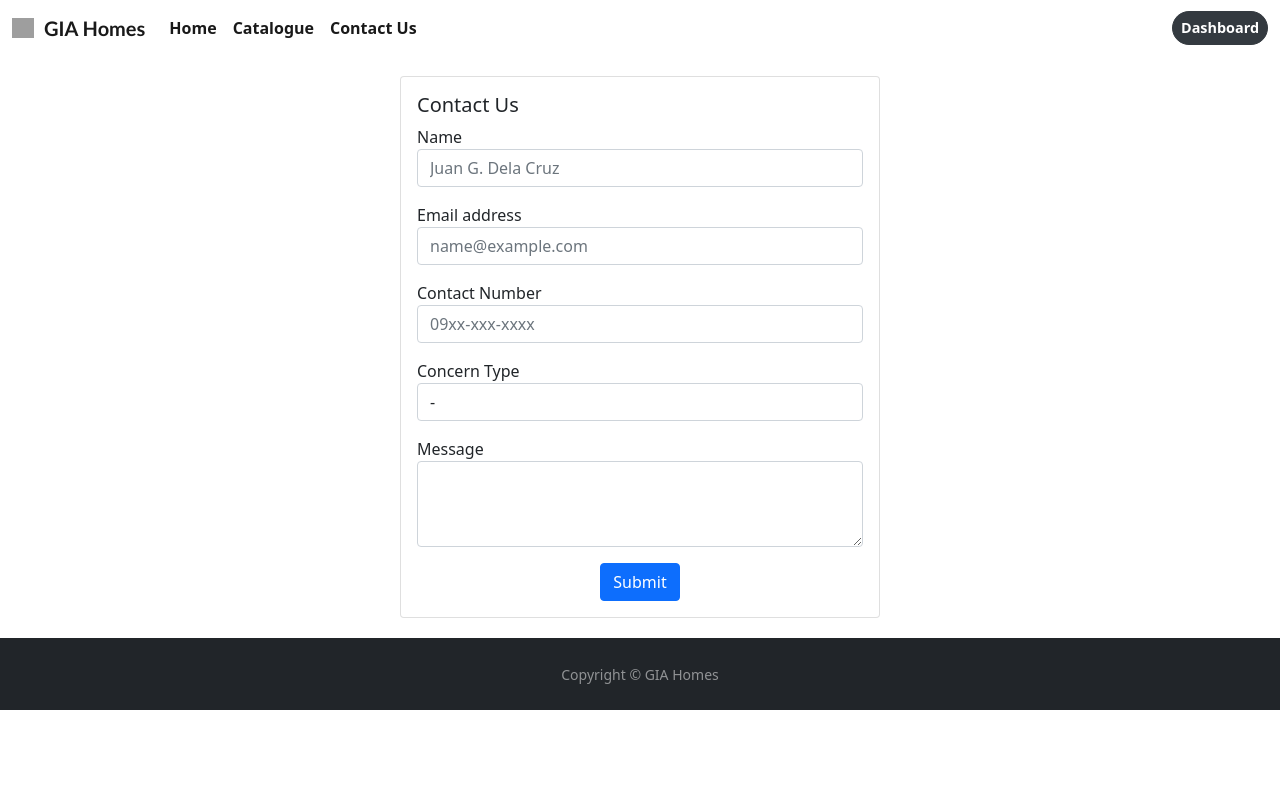
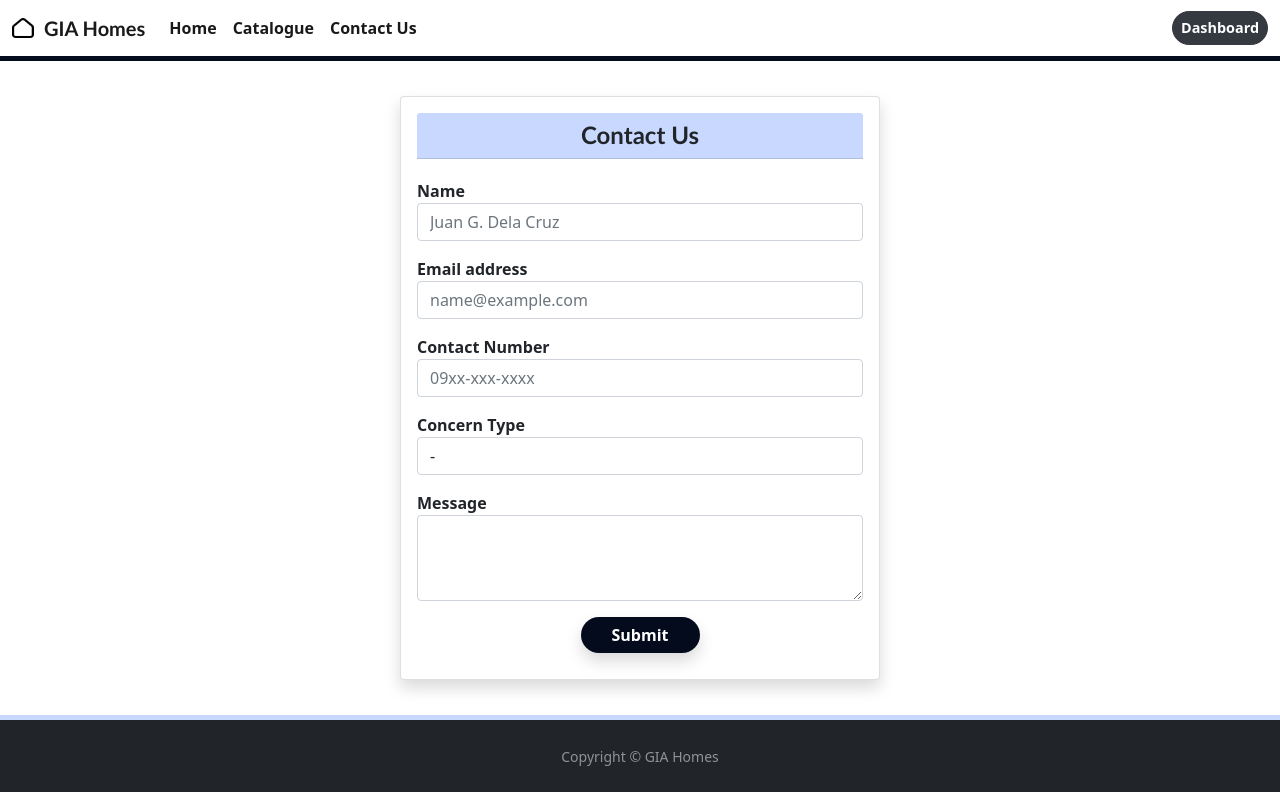
Before and after one commit to fromabby/gia-web-app, a PHP site: page /contactus.php in a window 1280 px wide. Run offline with PHP 8.4, Linux system fonts and the light colour scheme; the visitor is signed in with stand-in values (Sample User, id 1); grey boxes are pictures that could not be loaded.

Commit message:
ui changes

```diff
--- a/components/template/admin_header.php
+++ b/components/template/admin_header.php
@@ -32,7 +32,7 @@
         <nav class="navbar navbar-dark sticky-top bg-dark flex-md-nowrap p-0">
             <div class="container-fluid">
                 <a class="navbar-brand" href="home.php">
-                    <img src="images/logo.png" alt="" width="22" height="20" class="d-inline-block invert align-text-top" style="margin-right: 7px; margin-top: 5px;">
+                    <img src="functions/images/logo.png" alt="" width="22" height="20" class="d-inline-block invert align-text-top" style="margin-right: 7px; margin-top: 5px;">
 
                     GIA Homes</a>
                 <ul class="navbar-nav px-3">
--- a/components/template/header.php
+++ b/components/template/header.php
@@ -56,7 +56,7 @@
 <body>
     <nav class="navbar navbar-expand-lg navbar-light ">
         <div class="container-fluid">
-            <img src="images/logo.png" alt="" width="22" height="20" class="d-inline-block align-text-top" style="margin-right: 10px">
+            <img src="functions/images/logo.png" alt="" width="22" height="20" class="d-inline-block align-text-top" style="margin-right: 10px">
             <a class="navbar-brand" href="home.php">GIA Homes</a>
             <button class="navbar-toggler" type="button" data-bs-toggle="collapse" data-bs-target="#navbarSupportedContent" aria-controls="navbarSupportedContent" aria-expanded="false" aria-label="Toggle navigation">
                 <span class="navbar-toggler-icon"></span>
--- a/contactus.php
+++ b/contactus.php
@@ -14,9 +14,46 @@
     }
 ?>
 
-<div class="card" style="width: 30rem; margin: 20px auto;">
+<style>
+    .rectangle{
+        background-color: #040B1C;
+        height: 5px;
+        width: auto;
+    }
+
+    .rectangle2{
+        background-color: #c8d8ff;
+        height: 5px;
+        width: auto;
+    }
+
+    .card-header{
+        font-family: 'Gill Sans', 'Gill Sans MT', Calibri, 'Trebuchet MS', sans-serif;
+        font-weight: bold;
+        margin-bottom: 20px;
+        text-align: center;
+        background-color: #c8d8ff;
+    }
+
+    label{
+        font-weight: bold;
+    }
+
+    .home-btn {
+        background-color: #040B1C;
+        color: white;
+        border-radius: 50px;
+        padding: 5px 30px 5px 30px;
+        font-weight: bold;
+        margin-bottom: 10px;
+    }
+</style>
+
+<div class="rectangle"></div>
+<div class="card shadow" style="width: 30rem; margin: 20px auto; margin-top: 35px; margin-bottom: 35px;">
     <div class="card-body">
-        <h5 class="card-title">Contact Us</h5>
+        <h4 class="card-header">Contact Us</h4>
+
         <?php
         if (isset($_GET['message'])) {
         ?>
@@ -48,11 +85,11 @@
                 <label>Message</label>
                 <textarea class="form-control" rows="3" name="message"></textarea>
             </div>
-            <center><input type="submit" class="btn btn-primary" name="submit" value="Submit"/></center>
+            <center><input type="submit" class="btn shadow home-btn" name="submit" value="Submit"/></center>
         </form>
     </div>
 </div>
-
+<div class="rectangle2"></div>
 <?php
     require_once "./components/template/footer.php";
 ?>
--- a/profile.php
+++ b/profile.php
@@ -102,7 +102,7 @@ if (isset($_SESSION['email'])) {
             <?php
             require_once "./components/template/sidebar.php";
             ?>
-            <div class="card" style="width: 30rem; margin: 20px auto;">
+            <div class="card shadow" style="width: 30rem; margin: 20px auto;">
                 <div class="card-body">
                     <h5 class="card-title">My Profile</h5>
                     <?php
--- a/properties_table.php
+++ b/properties_table.php
@@ -18,6 +18,7 @@
                 <div class="row" style="margin: 20px;">
                     <h1>Properties</h1>
                 </div>
+
 
                 <div class="row" style="margin: 20px;">
 
```
Also changed, not shown: css/home.css (+26 -6 lines), functions/images/buy.png (added), functions/images/logo.png (added), functions/images/real-estate.png (added), functions/images/search1.png (added), functions/images/sell.png (added), 1 other file.
